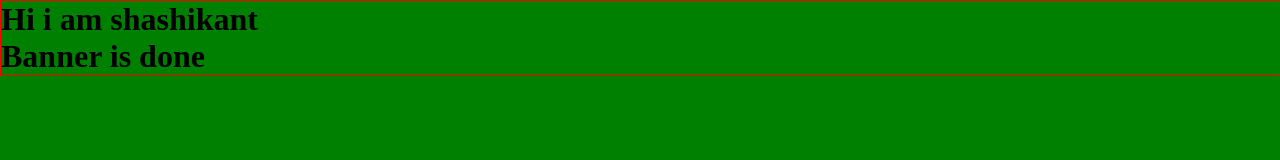
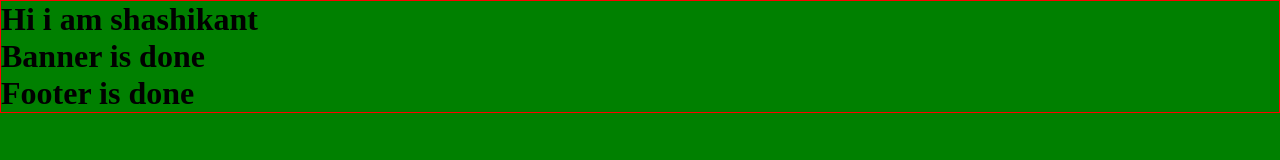
Before and after one commit to bisht01/new, a plain HTML site: page index.html in a window 1280 px wide. Drawn offline with Linux system fonts and the light colour scheme.

Commit message:
footer is done

```diff
--- a/index.html
+++ b/index.html
@@ -10,5 +10,6 @@
 <body>
     <h1>Hi i am shashikant</h1>
     <h1>Banner is done</h1>
+    <h1>Footer is done</h1>
 </body>
 </html>
```
